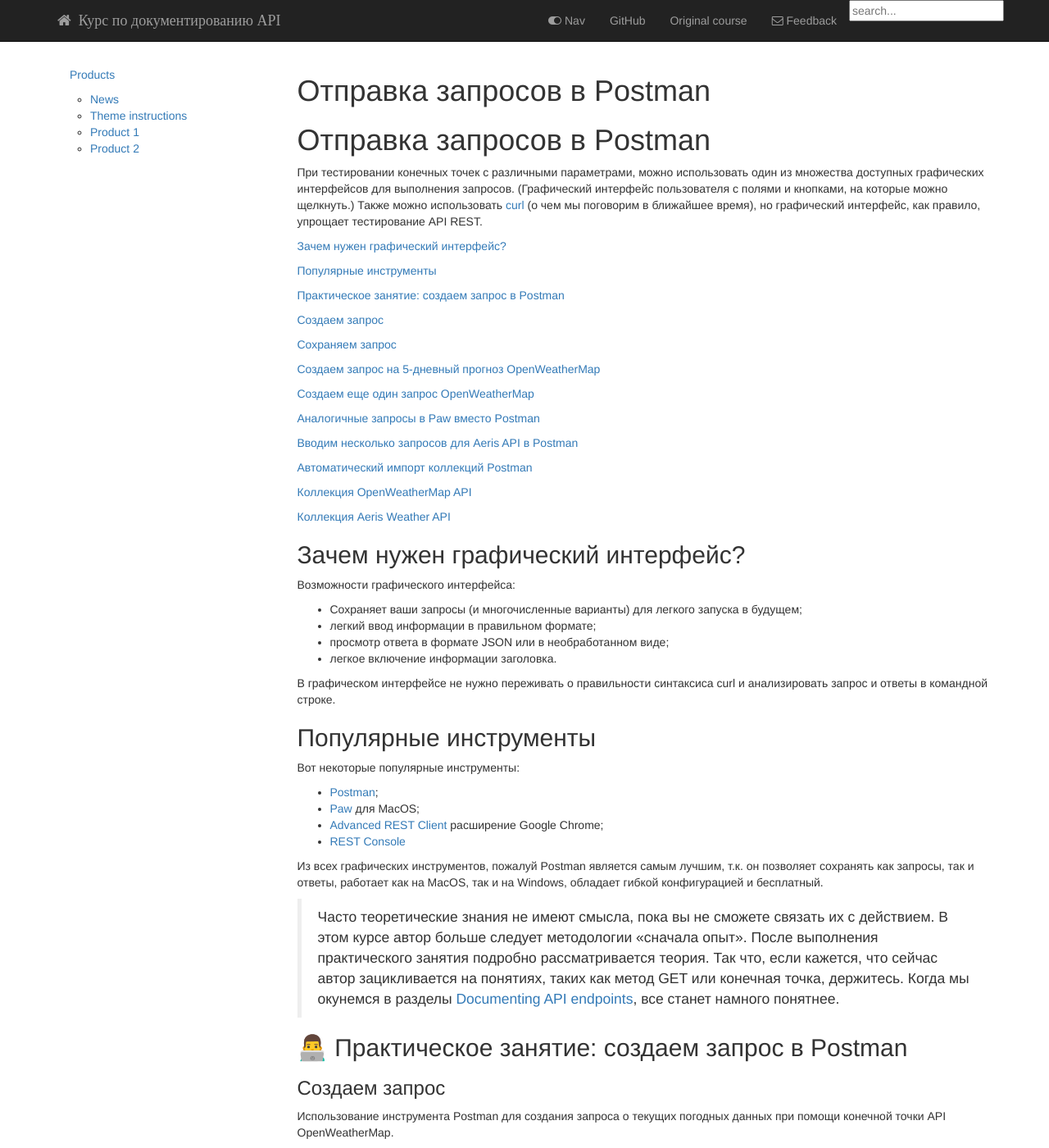
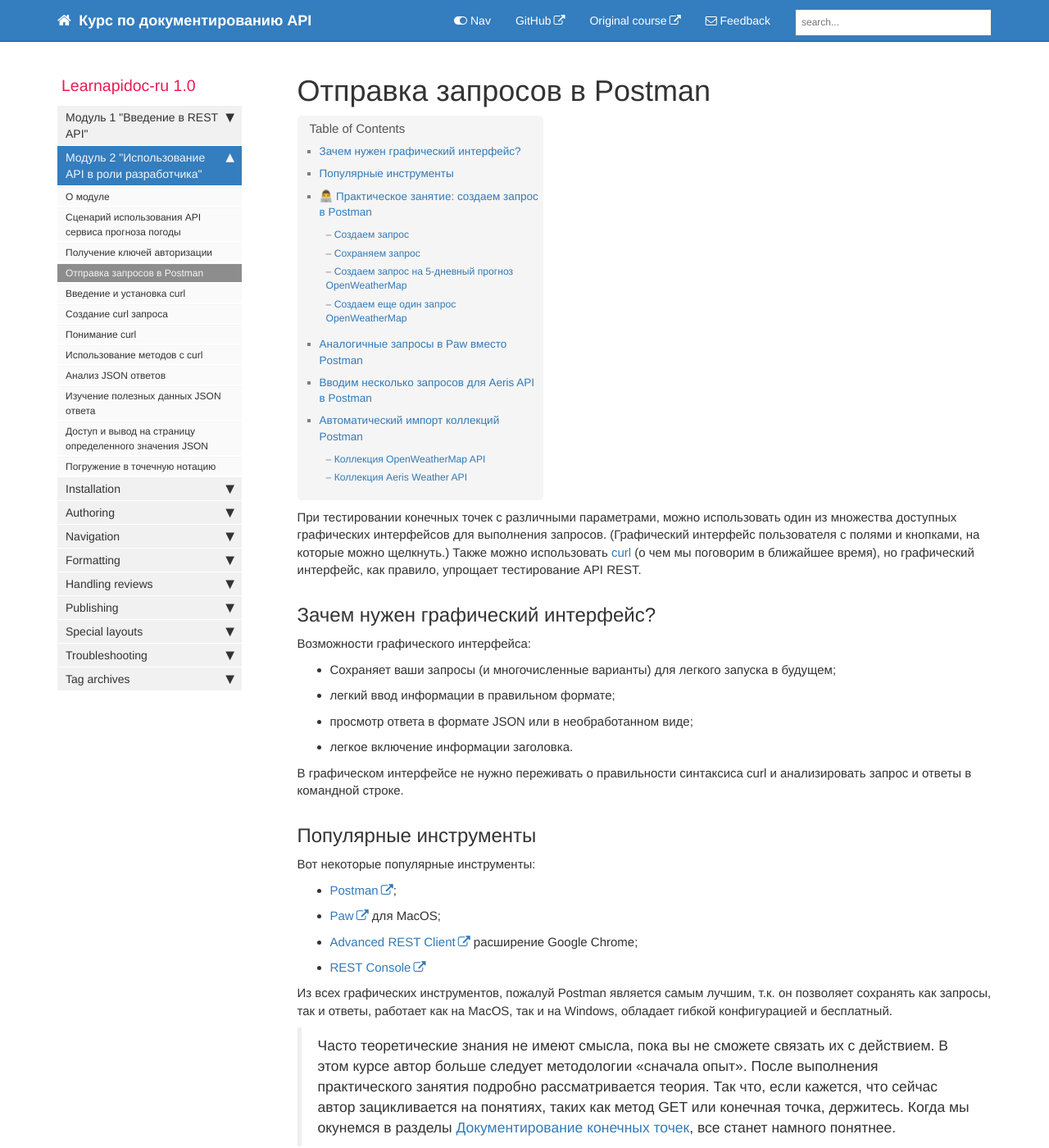
Before and after one commit to Starkovden/Starkovden.github.io, a Jekyll site: the page built from pages/like-developer/submit-requests-postman.md, in a window 1280 px wide and 1400 px high. Shown: the whole window at 82% size. Built offline with Jekyll 4.4.1, drawn with Linux system fonts in a browser that asks for light colours; nearby versions of some CDN libraries; our own code applies the rules of GitHub Pages for plain Markdown files; library files that are not in the unit come from our copies; comment, search, counter and statistics services are not loaded; some of the changed lines change nothing that is shown; some of the changed text lies outside the part shown.

Commit message:
поправил форматирование ссылок, текста, картинок

````diff
--- a/pages/like-developer/submit-requests-postman.md
+++ b/pages/like-developer/submit-requests-postman.md
@@ -1,31 +1,12 @@
-# Отправка запросов в Postman
+---
+title: Отправка запросов в Postman
+last_updated: Oct 8, 2019
+sidebar: mydoc_sidebar
+permalink: submit-requests-postman.html
+folder: like-developer
+---
 
-При тестировании конечных точек с различными параметрами, можно использовать один из множества доступных графических интерфейсов для выполнения запросов. (Графический интерфейс пользователя с полями и кнопками, на которые можно щелкнуть.) Также можно использовать [curl](curl-intro-and-instalation.md) (о чем мы поговорим в ближайшее время), но графический интерфейс, как правило, упрощает тестирование API REST.
-
-[Зачем нужен графический интерфейс?](#whyGui)
-
-[Популярные инструменты](#popularGUI)
-
-[Практическое занятие: создаем запрос в Postman](#postmanRequest)
-
-[Создаем запрос](#make)
-
-[Сохраняем запрос](#save)
-
-[Создаем запрос на 5-дневный прогноз OpenWeatherMap](#5daysRequest)
-
-[Создаем еще один запрос OpenWeatherMap](#oneMoreRequest)
-
-[Аналогичные запросы в Paw вместо Postman](#paw)
-
-[Вводим несколько запросов для Aeris API в Postman](#aerisAPI)
-
-[Автоматический импорт коллекций Postman](#autoImport)
-
-[Коллекция OpenWeatherMap API](#openweathermapAPI)
-
-[Коллекция Aeris Weather API](#aerisCollection)
-
+При тестировании конечных точек с различными параметрами, можно использовать один из множества доступных графических интерфейсов для выполнения запросов. (Графический интерфейс пользователя с полями и кнопками, на которые можно щелкнуть.) Также можно использовать [curl](curl-intro-and-instalation.html) (о чем мы поговорим в ближайшее время), но графический интерфейс, как правило, упрощает тестирование API REST.
 
 <a name="whyGui"></a>
 ## Зачем нужен графический интерфейс?
@@ -51,7 +32,7 @@
 
 Из всех графических инструментов, пожалуй Postman является самым лучшим, т.к. он позволяет сохранять как запросы, так и ответы, работает как на MacOS, так и на Windows, обладает гибкой конфигурацией и бесплатный.
 
-> Часто теоретические знания не имеют смысла, пока вы не сможете связать их с действием. В этом курсе автор больше следует методологии «сначала опыт». После выполнения практического занятия подробно рассматривается теория. Так что, если кажется, что сейчас автор зацикливается на понятиях, таких как метод GET или конечная точка, держитесь. Когда мы окунемся в разделы [Documenting API endpoints](../documenting-api-endpoints/README.md), все станет намного понятнее.
+> Часто теоретические знания не имеют смысла, пока вы не сможете связать их с действием. В этом курсе автор больше следует методологии «сначала опыт». После выполнения практического занятия подробно рассматривается теория. Так что, если кажется, что сейчас автор зацикливается на понятиях, таких как метод GET или конечная точка, держитесь. Когда мы окунемся в разделы [Документирование конечных точек](about-third-module.html), все станет намного понятнее.
 
 <a name="postmanRequest"></a>
 ## 👨‍💻 Практическое занятие: создаем запрос в Postman
@@ -61,11 +42,11 @@
 
 Использование инструмента Postman для создания запроса о текущих погодных данных при помощи конечной точки API OpenWeatherMap.
 
-1. Если еще не установлен Postman, откройте сайт [https://www.getpostman.com/](https://www.getpostman.com/) и установите приложение
-2. Запустить приложение
-3. Выбрать метод GET (обычно выбирается по умолчанию)
-4. Вставить конечную точку  [https://api.openweathermap.org/data/2.5/weather](https://api.openweathermap.org/data/2.5/weather) в ячейку справа от метода
-5. Открыть вкладку `Params` под методом и вписать следующие значения:
+- Если еще не установлен Postman, открываем сайт [https://www.getpostman.com/](https://www.getpostman.com/) и установите приложение;
+- Запускаем приложение;
+- Выбираем метод GET (обычно выбирается по умолчанию);
+- Вставляем конечную точку  [https://api.openweathermap.org/data/2.5/weather](https://api.openweathermap.org/data/2.5/weather) в ячейку справа от метода;
+- Открывыем вкладку `Params` под методом и вписать следующие значения:
 
 	key: `zip` / value: `95050`
 
@@ -73,11 +54,11 @@
 
 	key: `appid` / value: `APIKEY`
 
-Вставить в значение ZIP и appid нужный индекс и ключ авторизации API
+Вставляем в значение ZIP и appid нужный индекс и ключ авторизации API
 
 Интерфейс Postman будет выглядеть так:
 
-![Postman_params](pics/10.png)
+{% include image.html file="like-developer/10.png" alt="Postman_params" %}
 
 При добавлении параметров они будут отображаются в виде строки запроса к URL-адресу конечной точки в поле GET.
 
@@ -87,25 +68,25 @@
 
 Многие API передают ключ API в заголовке, а не в качестве параметра строки запроса в URL-адресе запроса. (Если бы это было так, вы бы кликнули вкладку «Headers» и вставили необходимую пару ключ-значение в заголовок.)
 
-6. Кликнуть на кнопку `Send`
+- Кликаем на кнопку `Send`
 
 Ответ появится в нижней панели. Пример:
 
- ![Postman_response](pics/11.png)
+{% include image.html file="like-developer/11.png" alt="Postman_response" %}
 
 <a name="save"></a>
 ### Сохраняем запрос
 
-1. В Postman нажать на кнопку `Save` (правее `Send`)
-2. В диалоговом окне ввести имя запроса, например: "OpenWeatherMap Current API"
-3. В описании запроса написать краткое описание запроса (опционально), например: "gets the current weather for 95050 in imperial units."
-4. Проскроллить окно немного вниз и нажать `Create collection` для создания папки, куда будет сохранен запрос. После создания выбрать созданную папку.
+- В Postman нажать на кнопку `Save` (правее `Send`)
+- В диалоговом окне ввести имя запроса, например: "OpenWeatherMap Current API"
+- В описании запроса написать краткое описание запроса (опционально), например: "gets the current weather for 95050 in imperial units."
+- Проскроллить окно немного вниз и нажать `Create collection` для создания папки, куда будет сохранен запрос. После создания выбрать созданную папку.
 
 После создания папки кнопка `Save` станет активной. Диалоговое окно будет выглядеть примерно так:
 
-![Save_request](pics/12.png)
+{% include image.html file="like-developer/12.png" alt="Save_request" %}
 
-5. Нажать `Save to (имя папки)`
+- Нажимаем `Save to (имя папки)`
 
 Сохраненные конечные точки будут видны в панели слева в Коллекциях. Если панель "Коллекции" не видна, нажать кнопку `Show/Hide Sidebar` в нижнем левом углу.
 
@@ -144,7 +125,7 @@
 
 На следующем рисунке показан тот же запрос API текущей погоды, который был сделан в [Paw](https://paw.cloud/) для Mac.
 
-![paw](pics/6.png)
+{% include image.html file="like-developer/6.png" alt="paw" %}
 
 Как и Postman, Paw также позволяет видеть заголовки запросов, заголовки ответов, параметры URL и другие данные. Здорово, что Paw показывает ответ в расширяемом / разборном виде. Функция "развернуть / свернуть" может облегчить изучение ответа. Но стоит обратить внимание, что Paw относится только к Mac и, как и большинство продуктов Mac, стоит денег.
 
@@ -159,7 +140,7 @@
 
 Как и в случае OpenWeatherMap API, Aeris API не использует поле заголовка для передачи ключей API - ключ и секрет передаются непосредственно в URL-адресе запроса, как часть строки запроса.
 
-> При создании следующих запросов, вставьте свои собственные значения для `CLIENTID` и `CLIENTSECRET` (при условии, что вы получили их, выполняя практическое занятие [Получаем секретный код и ID Aeris Weather API](get-authorization-keys.md#idAeris) ). При отсутствии `CLIENTID` и `CLIENTSECRET`, можно использовать [ключи автора](https://idratherbewriting.com/learnapidoc/assets/files/apikeys.txt).
+> При создании следующих запросов, вставьте свои собственные значения для `CLIENTID` и `CLIENTSECRET` (при условии, что вы получили их, выполняя практическое занятие [Получаем секретный код и ID Aeris Weather API](get-authorization-keys.html#idAeris) ). При отсутствии `CLIENTID` и `CLIENTSECRET`, можно использовать [ключи автора](https://idratherbewriting.com/learnapidoc/assets/files/apikeys.txt).
 
 Получаем прогноз погоды для  своего района, используя конечную точку [Observations](https://www.aerisweather.com/support/docs/api/reference/endpoints/observations/):
 
@@ -173,7 +154,7 @@
 http://api.aerisapi.com/observations/Chimborazo,Ecuador?client_id=CLIENTID&client_secret=CLIENTSECRET&limit=1
 ```
 
-Узнайте, вся ли музыка кантри в Ноксвилле, штат Теннесси, дает людям мигрени, используя конечную конечную точку [Indices](https://www.aerisweather.com/support/docs/api/reference/endpoints/indices/):
+Узнайте, вся ли музыка кантри в Ноксвилле, штат Теннесси, дает людям мигрени, используя конечную точку [Indices](https://www.aerisweather.com/support/docs/api/reference/endpoints/indices/):
 
 ```
 http://api.aerisapi.com/indices/migraine/Knoxville,TN?client_id=CLIENTID&client_secret=CLIENTSECRET
@@ -206,8 +187,8 @@
 
 Для импорта: нужно скопировать адрес ссылки, в Postman нажать `Import` в верхнем левом углу. Затем перейдите на вкладку `Import from link`, вставить адрес и нажать `Import`.
 
-> Если вы хотите узнать больше о Postman, послушайте это [интервью с основателем Postman](https://idratherbewriting.com/2018/01/22/postman-for-docs-podcast/). Интервью записано как часть подкаста [Write the Docs](https://podcast.writethedocs.org/). Дополнительные сведения о создании кнопок «Выполнить в Postman» см. в разделе [Run in Postman button](../conceptual-topics/getting-started.md#button) .
+> Если вы хотите узнать больше о Postman, послушайте это [интервью с основателем Postman](https://idratherbewriting.com/2018/01/22/postman-for-docs-podcast/). Интервью записано как часть подкаста [Write the Docs](https://podcast.writethedocs.org/). Дополнительные сведения о создании кнопок «Выполнить в Postman» см. в разделе [Run in Postman button](getting-started.html#button) .
 
-[🔙](get-authorization-keys.md)
+[🔙](get-authorization-keys.html)
 
-[Go next ➡](curl-intro-and-instalation.md)
+[Go next ➡](curl-intro-and-instalation.html)
````
